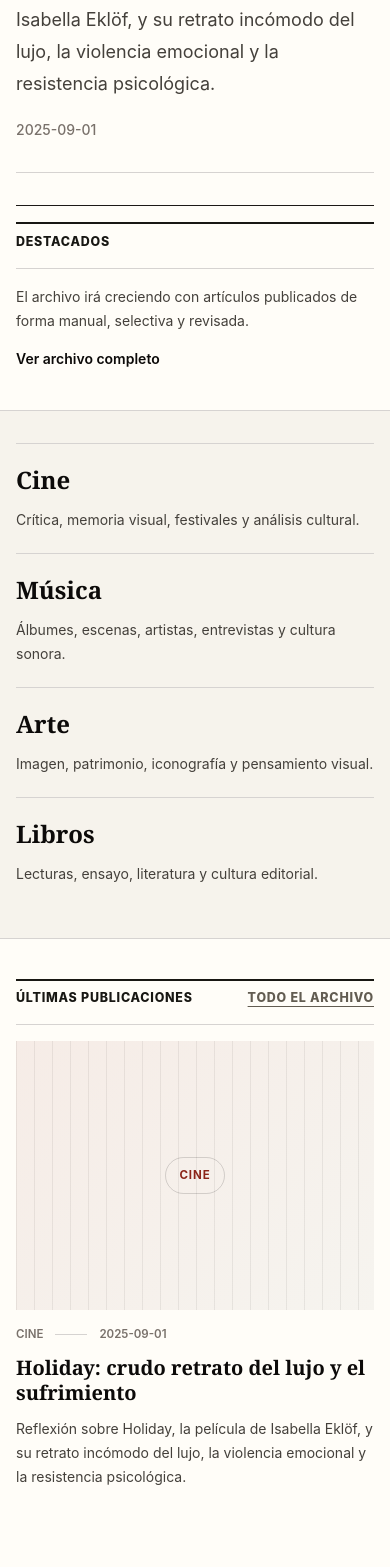
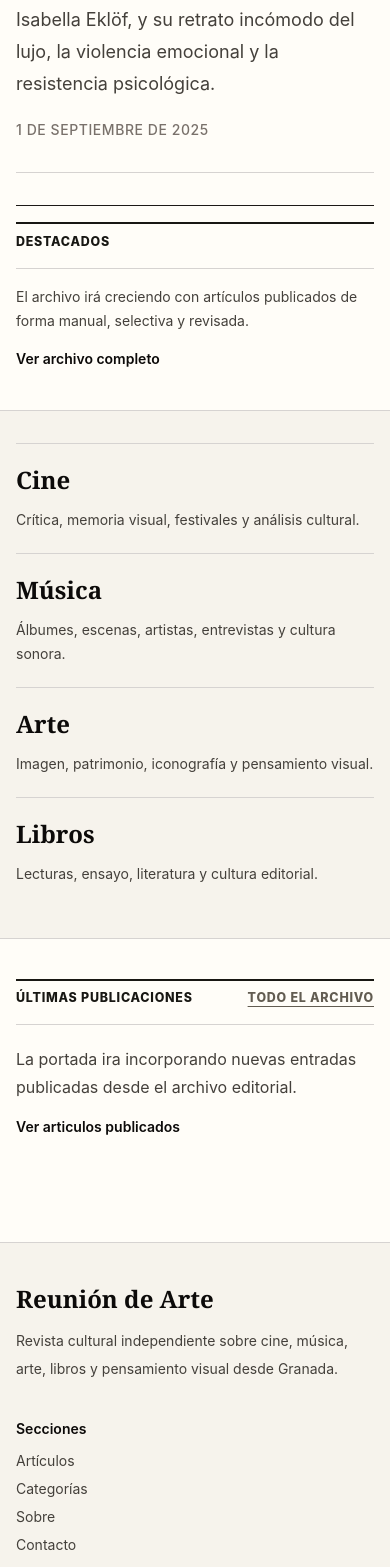
Before and after one commit to RDAJose/reuniondearte-web-oficial, a Next.js app: page / in a window 390 px wide. Shown: the part 881-2448 px from the top of the page. Built offline with nearby package versions, Linux system fonts and the light colour scheme.

Commit message:
Improve public editorial layout and homepage flow

```diff
--- a/app/globals.css
+++ b/app/globals.css
@@ -94,6 +94,18 @@ a {
   font-weight: 700;
   letter-spacing: 0.08em;
   text-transform: uppercase;
+}
+
+.home-article-flow {
+  display: grid;
+  gap: 2rem;
+}
+
+.home-article-flow .article-card-placeholder {
+  background:
+    linear-gradient(135deg, rgba(24, 23, 19, 0.05), rgba(139, 36, 24, 0.08)),
+    repeating-linear-gradient(0deg, rgba(24, 23, 19, 0.06) 0 1px, transparent 1px 16px),
+    var(--paper);
 }
 
 .article-author-box {
@@ -537,6 +549,10 @@ a {
 }
 
 @media (min-width: 768px) {
+  .home-article-flow {
+    grid-template-columns: repeat(2, minmax(0, 1fr));
+  }
+
   .article-detail__article {
     padding-right: 1.25rem;
     padding-left: 1.25rem;
@@ -553,6 +569,12 @@ a {
   }
 
   .article-related__grid {
+    grid-template-columns: repeat(3, minmax(0, 1fr));
+  }
+}
+
+@media (min-width: 1024px) {
+  .home-article-flow {
     grid-template-columns: repeat(3, minmax(0, 1fr));
   }
 }
--- a/app/page.tsx
+++ b/app/page.tsx
@@ -2,6 +2,8 @@ import Image from "next/image";
 import Link from "next/link";
 import { ArticleCard } from "@/components/articles/ArticleCard";
 import { getPublishedArticles } from "@/lib/articles/articles";
+import { formatArticleDate } from "@/lib/articles/dates";
+import { getArticleImage, getArticleImageAlt } from "@/lib/articles/media";
 
 const featuredSections = [
   {
@@ -30,6 +32,10 @@ export default async function Home() {
   const latestArticles = await getPublishedArticles();
   const leadArticle = latestArticles[0];
   const secondaryArticles = latestArticles.slice(1, 4);
+  const articleFeed = latestArticles.slice(1, 10);
+  const leadImage = leadArticle ? getArticleImage(leadArticle) : undefined;
+  const leadImageAlt = leadArticle ? getArticleImageAlt(leadArticle) : "";
+  const leadDate = leadArticle ? formatArticleDate(leadArticle.publishedAt) : "";
 
   return (
     <div className="bg-[#fffdf8]">
@@ -54,15 +60,15 @@ export default async function Home() {
 
           {leadArticle ? (
             <article className="grid gap-6 border-b border-stone-300 pb-8 md:grid-cols-[1.05fr_0.95fr]">
-              {leadArticle.coverImage ? (
+              {leadImage ? (
                 <Link
                   href={`/articulos/${leadArticle.slug}`}
                   className="relative aspect-[4/3] overflow-hidden bg-stone-100 md:order-2"
                   aria-label={leadArticle.title}
                 >
                   <Image
-                    src={leadArticle.coverImage}
-                    alt={leadArticle.coverAlt || leadArticle.title}
+                    src={leadImage}
+                    alt={leadImageAlt}
                     fill
                     priority
                     sizes="(min-width: 1024px) 520px, 100vw"
@@ -89,15 +95,19 @@ export default async function Home() {
                     {leadArticle.title}
                   </Link>
                 </h2>
+                {leadArticle.excerpt ? (
                   <p className="mt-5 text-lg leading-8 text-stone-700">
                     {leadArticle.excerpt}
                   </p>
+                ) : null}
+                {leadDate ? (
                   <time
-                  className="mt-5 block text-sm font-medium text-stone-500"
+                    className="mt-5 block text-sm font-medium uppercase tracking-[0.04em] text-stone-500"
                     dateTime={leadArticle.publishedAt}
                   >
-                  {leadArticle.publishedAt}
+                    {leadDate}
                   </time>
+                ) : null}
               </div>
             </article>
           ) : (
@@ -165,16 +175,28 @@ export default async function Home() {
           <Link href="/articulos">Todo el archivo</Link>
         </div>
 
-        {latestArticles.length > 0 ? (
-          <div className="grid gap-8 md:grid-cols-2 lg:grid-cols-3">
-            {latestArticles.map((article, index) => (
+        {articleFeed.length > 0 ? (
+          <div className="home-article-flow">
+            {articleFeed.map((article) => (
               <ArticleCard
                 key={article.slug}
                 article={article}
-                priority={index === 0}
                 variant="compact"
               />
             ))}
+          </div>
+        ) : leadArticle ? (
+          <div className="border-t border-stone-300 pt-5">
+            <p className="max-w-3xl leading-7 text-stone-700">
+              La portada ira incorporando nuevas entradas publicadas desde el
+              archivo editorial.
+            </p>
+            <Link
+              href="/articulos"
+              className="mt-4 inline-block text-sm font-semibold text-stone-950 underline underline-offset-4"
+            >
+              Ver articulos publicados
+            </Link>
           </div>
         ) : (
           <div className="border-t border-stone-300 pt-5">
--- a/components/articles/ArticleCard.tsx
+++ b/components/articles/ArticleCard.tsx
@@ -1,5 +1,6 @@
 import Image from "next/image";
 import Link from "next/link";
+import { formatArticleDate } from "@/lib/articles/dates";
 import { getArticleImage, getArticleImageAlt } from "@/lib/articles/media";
 import type { Article } from "@/lib/articles/types";
 
@@ -18,6 +19,7 @@ export function ArticleCard({
   const isCompact = variant === "compact";
   const image = getArticleImage(article);
   const imageAlt = getArticleImageAlt(article);
+  const readableDate = formatArticleDate(article.publishedAt);
 
   return (
     <article className="group border-t border-stone-300 bg-[#fffdf8] pt-4">
@@ -46,7 +48,7 @@ export function ArticleCard({
             {article.category}
           </Link>
           <span aria-hidden="true" className="h-px w-8 bg-stone-300" />
-          <time dateTime={article.publishedAt}>{article.publishedAt}</time>
+          {readableDate ? <time dateTime={article.publishedAt}>{readableDate}</time> : null}
         </div>
 
         <h2
@@ -61,9 +63,11 @@ export function ArticleCard({
           </Link>
         </h2>
 
-        <p className={isCompact ? "mt-3 text-sm leading-6 text-stone-700" : "mt-4 text-base leading-7 text-stone-700"}>
-          {article.excerpt}
-        </p>
+        {article.excerpt ? (
+          <p className={isCompact ? "mt-3 text-sm leading-6 text-stone-700" : "mt-4 text-base leading-7 text-stone-700"}>
+            {article.excerpt}
+          </p>
+        ) : null}
       </div>
     </article>
   );
--- /dev/null
+++ b/lib/articles/dates.ts
@@ -0,0 +1,19 @@
+const articleDateFormatter = new Intl.DateTimeFormat("es-ES", {
+  day: "numeric",
+  month: "long",
+  year: "numeric",
+});
+
+export function formatArticleDate(value: string) {
+  if (!value) {
+    return "";
+  }
+
+  const date = new Date(value);
+
+  if (Number.isNaN(date.getTime())) {
+    return value;
+  }
+
+  return articleDateFormatter.format(date);
+}
```
Lines whose indentation alone changed are shown as unchanged.
